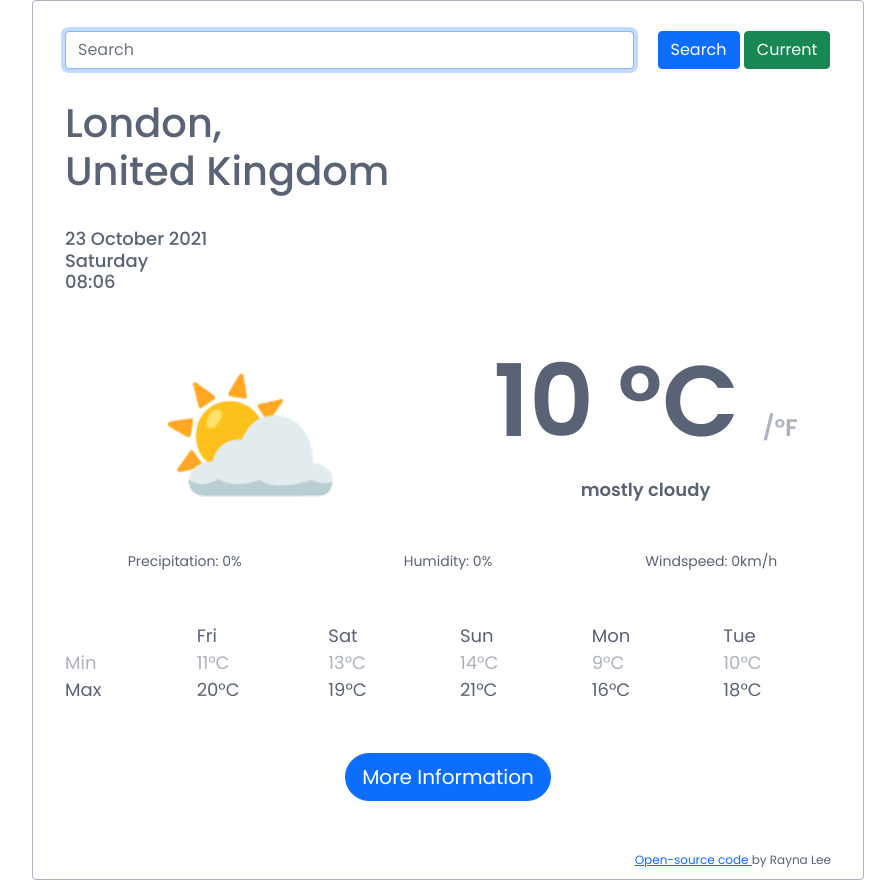
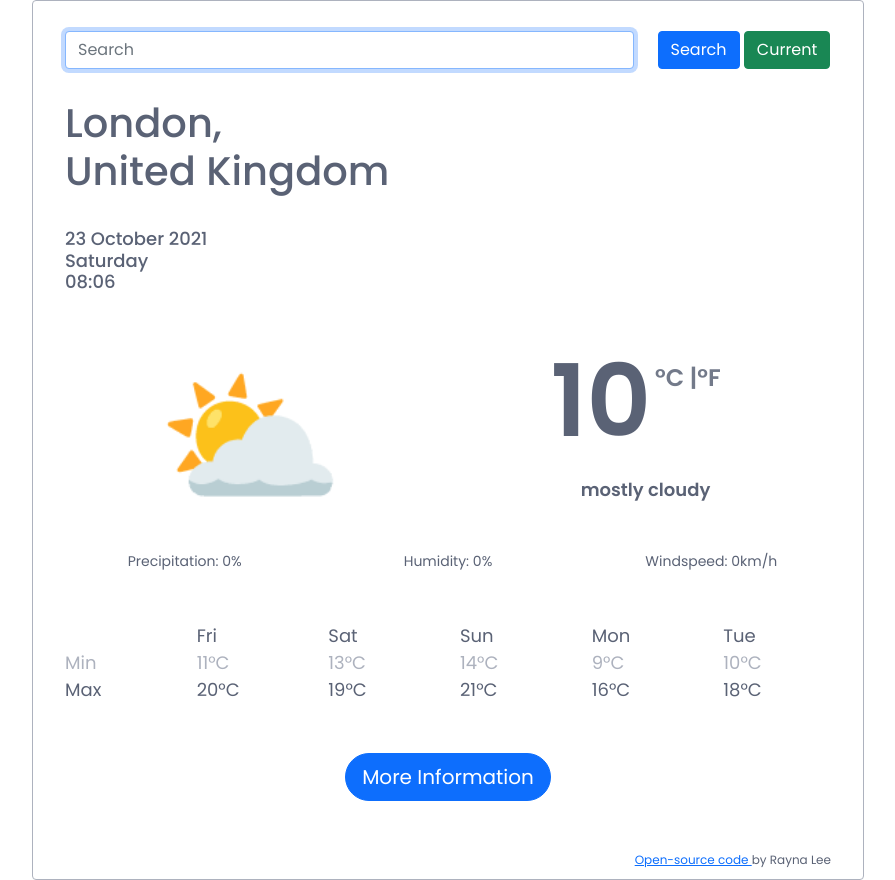
Before and after one commit to Rayna-Lee/weather-application, a website built with Parcel: page index.html in a window 1280 px wide. Shown: the whole page, without its empty margins (192-1087 px from the left). Built offline with nearby package versions, Linux system fonts and the light colour scheme.

Commit message:
changed the styling of the units

```diff
--- a/index.html
+++ b/index.html
@@ -79,8 +79,10 @@
         <div class="col weatherEmoji">⛅</div>
         <div class="col weatherNow">
           <span id="temperature-now">10</span>
-          <span id="unitC">°C</span>
-          <span id="unitF">/°F</span>
+          <span id="units">
+            <span id="unitC">°C</span>
+            <span id="unitF">|°F </span>
+          </span>
           <div id="weather-description">mostly cloudy</div>
         </div>
       </div>
--- a/src/styles.css
+++ b/src/styles.css
@@ -43,14 +43,17 @@ footer {
   text-align: center;
 }
 
-#unitF {
-  color: #adb2be;
+#units {
+  color: #737a8a;
   font-size: 24px;
   cursor: pointer;
   transition: 200ms all ease-in-out;
+  position: relative;
+  top: -50px;
+  left: -20px;
 }
 
-#unitF:hover {
+#units:hover {
   color: #cdccca;
 }
 
```
